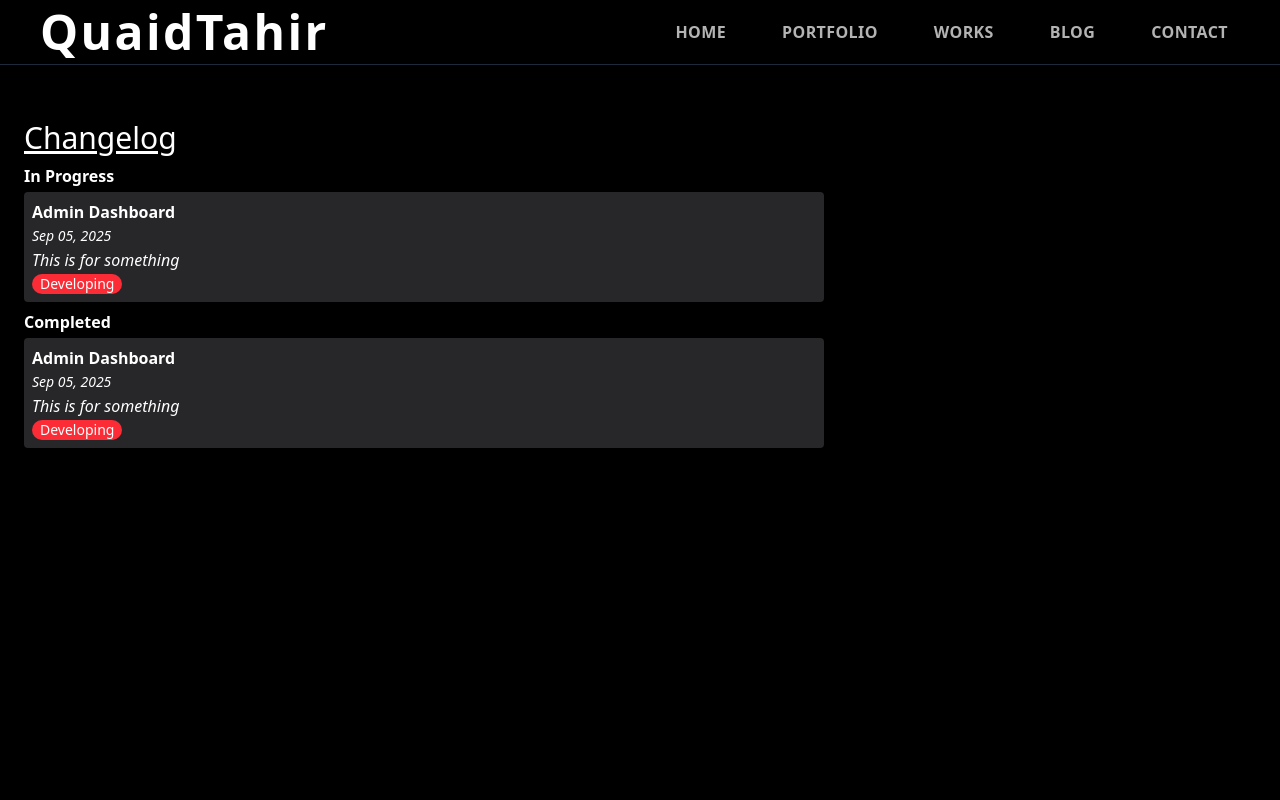
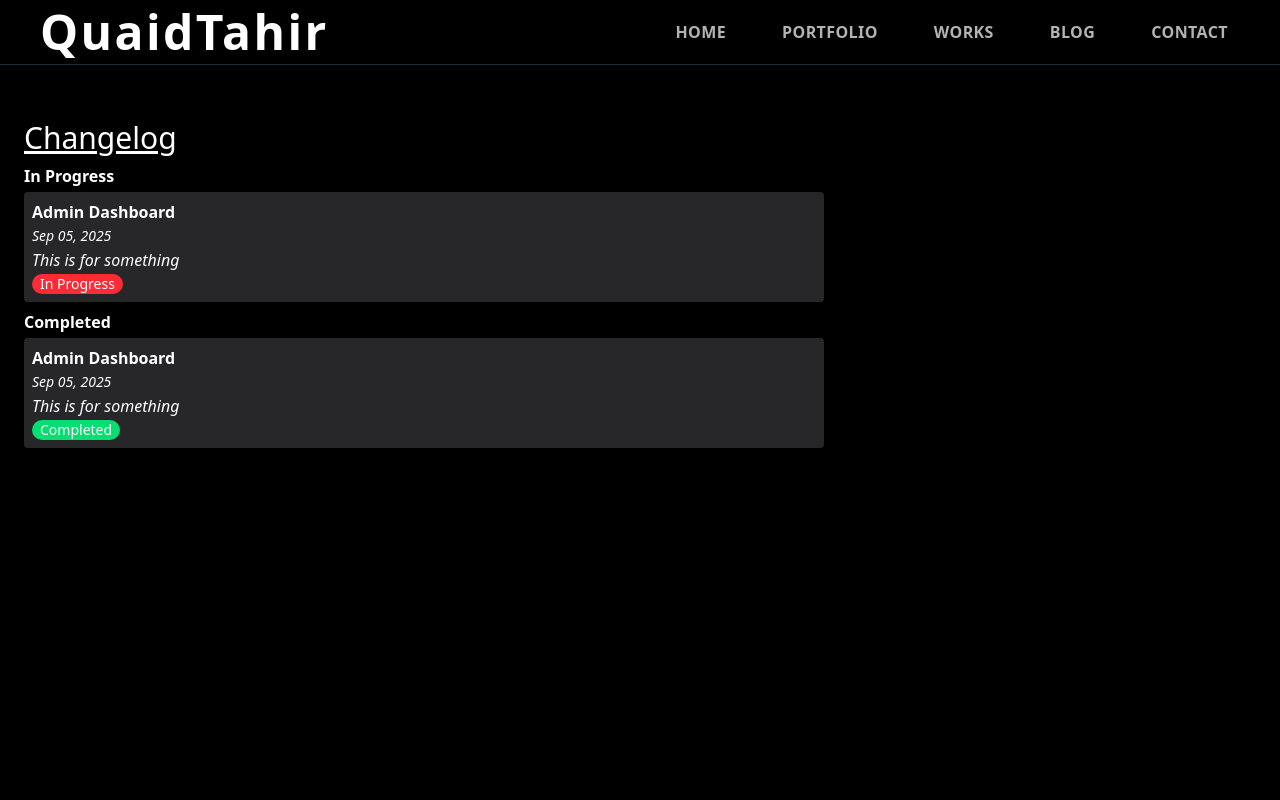
Before and after one commit to QuaidCodes/quaidtahir.com, a Next.js app: page /changelog in a window 1280 px wide. Shown: the top 800 px of the page. Built offline with nearby package versions, Linux system fonts and the light colour scheme.

Commit message:
work on changelog

```diff
--- a/src/app/changelog/page.tsx
+++ b/src/app/changelog/page.tsx
@@ -22,9 +22,7 @@ export default function Changelog() {
                 <p className="font-bold">{item.title}</p>
                 <p className="italic text-sm">{item.date}</p>
                 <p className="italic">{item.changes.description}</p>
-                <p className="bg-red-500 w-fit px-2 rounded-full text-sm">
-                  {item.changes.type}
-                </p>
+                <p className="bg-red-500 w-fit px-2 rounded-full text-sm">In Progress</p>
               </motion.div>
             );
           })}
@@ -44,8 +42,7 @@ export default function Changelog() {
                 <p className="font-bold">{item.title}</p>
                 <p className="italic text-sm">{item.date}</p>
                 <p className="italic">{item.changes.description}</p>
-                <p className="bg-red-500 w-fit px-2 rounded-full text-sm">
-                  {item.changes.type}
+                <p className="bg-green-400 w-fit px-2 rounded-full text-sm">Completed
                 </p>
               </motion.div>
             );
--- a/src/data/changelog.ts
+++ b/src/data/changelog.ts
@@ -3,7 +3,6 @@ export type ChangelogEntry = {
   title: string;
   date: string;
   changes: {
-    type: "Developing" | "Completed";
     description: string;
   };
   author: string;
@@ -15,7 +14,6 @@ export const WorkingLog: ChangelogEntry[] = [
     title: "Admin Dashboard",
     date: "Sep 05, 2025",
     changes: {
-      type: "Developing",
       description: "This is for something",
     },
     author: "Quaid Codes",
@@ -28,7 +26,6 @@ export const Completed: ChangelogEntry[] = [
     title: "Portfolio",
     date: "Aug 18, 2025",
     changes: {
-      type: "Completed",
       description: "This is for something",
     },
     author: "Quaid Codes",
```
